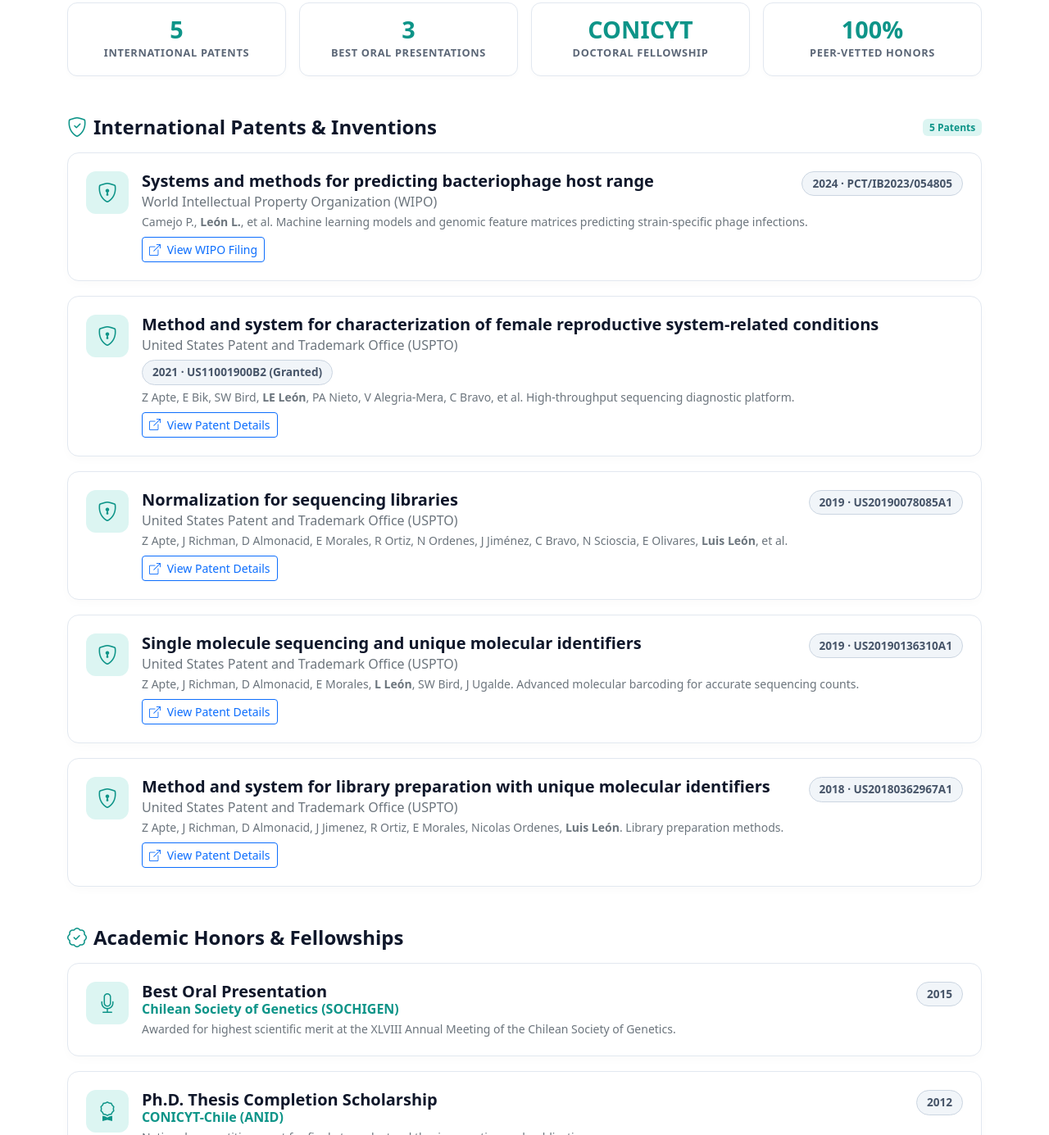
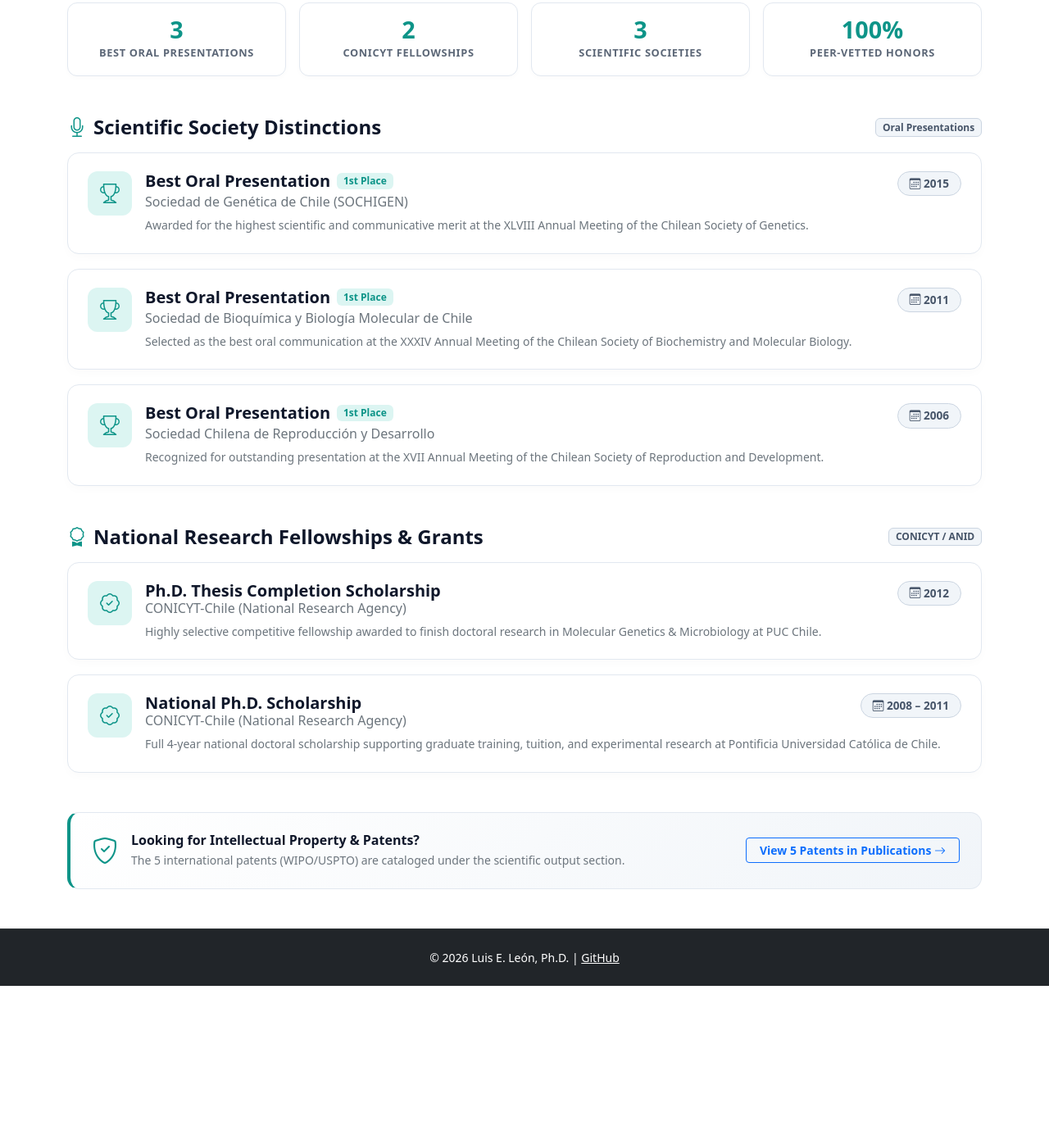
Before and after one commit to leleonp/leleonp.github.io, a website: page awards.html in a window 1280 px wide. Shown: the part 324-1709 px from the top of the page at 82% size. After the commit the page ends 1527 px from the top, so only its background shows below. Drawn offline with nearby package versions, Linux system fonts and the light colour scheme.

Commit message:
Eliminar patentes duplicadas de awards y enfocar en premios y becas

```diff
--- a/awards.html
+++ b/awards.html
@@ -50,7 +50,7 @@
         background: var(--card-bg);
         border: 1px solid var(--card-border);
         border-radius: 14px;
-        padding: 22px;
+        padding: 22px 24px;
         margin-bottom: 18px;
         transition: transform 0.2s ease, box-shadow 0.2s ease, border-color 0.2s ease;
         box-shadow: 0 4px 12px rgba(0,0,0,0.02);
@@ -61,8 +61,8 @@
         border-color: var(--accent-color);
       }
       .award-icon-box {
-        width: 52px;
-        height: 52px;
+        width: 54px;
+        height: 54px;
         border-radius: 12px;
         background: var(--accent-subtle);
         color: var(--accent-color);
@@ -77,10 +77,17 @@
         color: var(--pill-text);
         border: 1px solid var(--pill-border);
         border-radius: 50px;
-        padding: 4px 12px;
+        padding: 4px 14px;
         font-size: 0.85rem;
         font-weight: 600;
         white-space: nowrap;
+      }
+      .patents-crosslink-card {
+        background: linear-gradient(135deg, var(--card-bg) 0%, var(--pill-bg) 100%);
+        border: 1px solid var(--card-border);
+        border-left: 4px solid var(--accent-color) !important;
+        border-radius: 14px;
+        padding: 22px 26px;
       }
     </style>
 </head>
@@ -114,22 +121,16 @@
         <span class="badge" style="background: var(--accent-subtle); color: var(--accent-color); font-weight: 600;">
           <i class="bi bi-trophy-fill me-1"></i> Recognitions
         </span>
-        <span class="text-secondary small">Honors, Grants & Inventions</span>
+        <span class="text-secondary small">Honors, Grants & Fellowships</span>
       </div>
-      <h1 class="h2 fw-bold mb-1" style="color: var(--heading-color);">Honors, Awards & Patents</h1>
+      <h1 class="h2 fw-bold mb-1" style="color: var(--heading-color);">Awards & Honors</h1>
       <p class="text-secondary mb-0">
-        Scientific distinctions, national doctoral fellowships, and granted international patents.
+        Scientific presentations recognized by national societies and competitive doctoral research fellowships.
       </p>
     </div>
 
     <!-- Awards KPI Counters -->
     <div class="row g-3 mb-5">
-      <div class="col-6 col-md-3">
-        <div class="kpi-card">
-          <div class="kpi-number">5</div>
-          <div class="kpi-label">International Patents</div>
-        </div>
-      </div>
       <div class="col-6 col-md-3">
         <div class="kpi-card">
           <div class="kpi-number">3</div>
@@ -138,8 +139,14 @@
       </div>
       <div class="col-6 col-md-3">
         <div class="kpi-card">
-          <div class="kpi-number">CONICYT</div>
-          <div class="kpi-label">Doctoral Fellowship</div>
+          <div class="kpi-number">2</div>
+          <div class="kpi-label">CONICYT Fellowships</div>
+        </div>
+      </div>
+      <div class="col-6 col-md-3">
+        <div class="kpi-card">
+          <div class="kpi-number">3</div>
+          <div class="kpi-label">Scientific Societies</div>
         </div>
       </div>
       <div class="col-6 col-md-3">
@@ -150,237 +157,157 @@
       </div>
     </div>
 
-    <!-- Patents Section -->
+    <!-- Section 1: Scientific Society Awards -->
     <section class="mb-5">
         <div class="d-flex align-items-center justify-content-between mb-3">
           <h2 class="h4 fw-bold mb-0" style="color: var(--heading-color);">
-            <i class="bi bi-shield-check me-2" style="color: var(--accent-color);"></i>International Patents & Inventions
+            <i class="bi bi-mic me-2" style="color: var(--accent-color);"></i>Scientific Society Distinctions
           </h2>
-          <span class="badge" style="background: var(--accent-subtle); color: var(--accent-color); font-weight: 600;">5 Patents</span>
+          <span class="badge bg-secondary">Oral Presentations</span>
         </div>
 
+        <!-- 2015 Genetics -->
         <div class="award-card">
             <div class="d-flex flex-column flex-sm-row align-items-start gap-3">
                 <div class="award-icon-box">
-                    <i class="bi bi-shield-lock"></i>
+                    <i class="bi bi-trophy"></i>
                 </div>
                 <div class="flex-grow-1">
                     <div class="d-flex flex-wrap justify-content-between align-items-start gap-2 mb-1">
                         <div>
-                            <h3 class="h5 fw-bold mb-1" style="color: var(--heading-color);">Systems and methods for predicting bacteriophage host range</h3>
-                            <h4 class="h6 mb-0 text-secondary">World Intellectual Property Organization (WIPO)</h4>
+                            <div class="d-flex align-items-center gap-2 mb-1">
+                                <h3 class="h5 fw-bold mb-0" style="color: var(--heading-color);">Best Oral Presentation</h3>
+                                <span class="badge" style="background: var(--accent-subtle); color: var(--accent-color); font-weight: 600;">1st Place</span>
+                            </div>
+                            <h4 class="h6 mb-0 text-secondary">Sociedad de Genética de Chile (SOCHIGEN)</h4>
                         </div>
-                        <span class="year-pill">2024 · PCT/IB2023/054805</span>
+                        <span class="year-pill"><i class="bi bi-calendar3"></i> 2015</span>
                     </div>
-                    <p class="text-secondary small mb-2 mt-1">
-                        Camejo P., <b>León L.</b>, et al. Machine learning models and genomic feature matrices predicting strain-specific phage infections.
+                    <p class="text-secondary small mb-0 mt-2" style="line-height: 1.6;">
+                        Awarded for the highest scientific and communicative merit at the XLVIII Annual Meeting of the Chilean Society of Genetics.
                     </p>
-                    <a href="https://patentscope.wipo.int/search/en/detail.jsf?docId=WO2024231715" target="_blank" class="btn btn-sm btn-outline-primary">
-                        <i class="bi bi-box-arrow-up-right me-1"></i> View WIPO Filing
-                    </a>
                 </div>
             </div>
         </div>
 
+        <!-- 2011 Biochemistry -->
         <div class="award-card">
             <div class="d-flex flex-column flex-sm-row align-items-start gap-3">
                 <div class="award-icon-box">
-                    <i class="bi bi-shield-lock"></i>
+                    <i class="bi bi-trophy"></i>
                 </div>
                 <div class="flex-grow-1">
                     <div class="d-flex flex-wrap justify-content-between align-items-start gap-2 mb-1">
                         <div>
-                            <h3 class="h5 fw-bold mb-1" style="color: var(--heading-color);">Method and system for characterization of female reproductive system-related conditions</h3>
-                            <h4 class="h6 mb-0 text-secondary">United States Patent and Trademark Office (USPTO)</h4>
+                            <div class="d-flex align-items-center gap-2 mb-1">
+                                <h3 class="h5 fw-bold mb-0" style="color: var(--heading-color);">Best Oral Presentation</h3>
+                                <span class="badge" style="background: var(--accent-subtle); color: var(--accent-color); font-weight: 600;">1st Place</span>
+                            </div>
+                            <h4 class="h6 mb-0 text-secondary">Sociedad de Bioquímica y Biología Molecular de Chile</h4>
                         </div>
-                        <span class="year-pill">2021 · US11001900B2 (Granted)</span>
+                        <span class="year-pill"><i class="bi bi-calendar3"></i> 2011</span>
                     </div>
-                    <p class="text-secondary small mb-2 mt-1">
-                        Z Apte, E Bik, SW Bird, <b>LE León</b>, PA Nieto, V Alegria-Mera, C Bravo, et al. High-throughput sequencing diagnostic platform.
+                    <p class="text-secondary small mb-0 mt-2" style="line-height: 1.6;">
+                        Selected as the best oral communication at the XXXIV Annual Meeting of the Chilean Society of Biochemistry and Molecular Biology.
                     </p>
-                    <a href="https://patents.google.com/patent/US11001900B2/en" target="_blank" class="btn btn-sm btn-outline-primary">
-                        <i class="bi bi-box-arrow-up-right me-1"></i> View Patent Details
-                    </a>
                 </div>
             </div>
         </div>
 
+        <!-- 2006 Reproduction -->
         <div class="award-card">
             <div class="d-flex flex-column flex-sm-row align-items-start gap-3">
                 <div class="award-icon-box">
-                    <i class="bi bi-shield-lock"></i>
+                    <i class="bi bi-trophy"></i>
                 </div>
                 <div class="flex-grow-1">
                     <div class="d-flex flex-wrap justify-content-between align-items-start gap-2 mb-1">
                         <div>
-                            <h3 class="h5 fw-bold mb-1" style="color: var(--heading-color);">Normalization for sequencing libraries</h3>
-                            <h4 class="h6 mb-0 text-secondary">United States Patent and Trademark Office (USPTO)</h4>
+                            <div class="d-flex align-items-center gap-2 mb-1">
+                                <h3 class="h5 fw-bold mb-0" style="color: var(--heading-color);">Best Oral Presentation</h3>
+                                <span class="badge" style="background: var(--accent-subtle); color: var(--accent-color); font-weight: 600;">1st Place</span>
+                            </div>
+                            <h4 class="h6 mb-0 text-secondary">Sociedad Chilena de Reproducción y Desarrollo</h4>
                         </div>
-                        <span class="year-pill">2019 · US20190078085A1</span>
+                        <span class="year-pill"><i class="bi bi-calendar3"></i> 2006</span>
                     </div>
-                    <p class="text-secondary small mb-2 mt-1">
-                        Z Apte, J Richman, D Almonacid, E Morales, R Ortiz, N Ordenes, J Jiménez, C Bravo, N Scioscia, E Olivares, <b>Luis León</b>, et al.
+                    <p class="text-secondary small mb-0 mt-2" style="line-height: 1.6;">
+                        Recognized for outstanding presentation at the XVII Annual Meeting of the Chilean Society of Reproduction and Development.
                     </p>
-                    <a href="https://patents.google.com/patent/US20190078085A1/en" target="_blank" class="btn btn-sm btn-outline-primary">
-                        <i class="bi bi-box-arrow-up-right me-1"></i> View Patent Details
-                    </a>
-                </div>
-            </div>
-        </div>
-
-        <div class="award-card">
-            <div class="d-flex flex-column flex-sm-row align-items-start gap-3">
-                <div class="award-icon-box">
-                    <i class="bi bi-shield-lock"></i>
-                </div>
-                <div class="flex-grow-1">
-                    <div class="d-flex flex-wrap justify-content-between align-items-start gap-2 mb-1">
-                        <div>
-                            <h3 class="h5 fw-bold mb-1" style="color: var(--heading-color);">Single molecule sequencing and unique molecular identifiers</h3>
-                            <h4 class="h6 mb-0 text-secondary">United States Patent and Trademark Office (USPTO)</h4>
-                        </div>
-                        <span class="year-pill">2019 · US20190136310A1</span>
-                    </div>
-                    <p class="text-secondary small mb-2 mt-1">
-                        Z Apte, J Richman, D Almonacid, E Morales, <b>L León</b>, SW Bird, J Ugalde. Advanced molecular barcoding for accurate sequencing counts.
-                    </p>
-                    <a href="https://patents.google.com/patent/US20190136310A1/en" target="_blank" class="btn btn-sm btn-outline-primary">
-                        <i class="bi bi-box-arrow-up-right me-1"></i> View Patent Details
-                    </a>
-                </div>
-            </div>
-        </div>
-
-        <div class="award-card">
-            <div class="d-flex flex-column flex-sm-row align-items-start gap-3">
-                <div class="award-icon-box">
-                    <i class="bi bi-shield-lock"></i>
-                </div>
-                <div class="flex-grow-1">
-                    <div class="d-flex flex-wrap justify-content-between align-items-start gap-2 mb-1">
-                        <div>
-                            <h3 class="h5 fw-bold mb-1" style="color: var(--heading-color);">Method and system for library preparation with unique molecular identifiers</h3>
-                            <h4 class="h6 mb-0 text-secondary">United States Patent and Trademark Office (USPTO)</h4>
-                        </div>
-                        <span class="year-pill">2018 · US20180362967A1</span>
-                    </div>
-                    <p class="text-secondary small mb-2 mt-1">
-                        Z Apte, J Richman, D Almonacid, J Jimenez, R Ortiz, E Morales, Nicolas Ordenes, <b>Luis León</b>. Library preparation methods.
-                    </p>
-                    <a href="https://patents.google.com/patent/US20180362967A1/en" target="_blank" class="btn btn-sm btn-outline-primary">
-                        <i class="bi bi-box-arrow-up-right me-1"></i> View Patent Details
-                    </a>
                 </div>
             </div>
         </div>
     </section>
 
-    <!-- Awards & Fellowships Section -->
-    <section>
-        <h2 class="h4 fw-bold mb-3" style="color: var(--heading-color);">
-            <i class="bi bi-patch-check me-2" style="color: var(--accent-color);"></i>Academic Honors & Fellowships
-        </h2>
+    <!-- Section 2: Competitive National Fellowships -->
+    <section class="mb-5">
+        <div class="d-flex align-items-center justify-content-between mb-3">
+          <h2 class="h4 fw-bold mb-0" style="color: var(--heading-color);">
+            <i class="bi bi-award me-2" style="color: var(--accent-color);"></i>National Research Fellowships & Grants
+          </h2>
+          <span class="badge bg-secondary">CONICYT / ANID</span>
+        </div>
 
+        <!-- 2012 Thesis Completion -->
         <div class="award-card">
             <div class="d-flex flex-column flex-sm-row align-items-start gap-3">
                 <div class="award-icon-box">
-                    <i class="bi bi-mic"></i>
+                    <i class="bi bi-patch-check"></i>
                 </div>
                 <div class="flex-grow-1">
                     <div class="d-flex flex-wrap justify-content-between align-items-start gap-2 mb-1">
                         <div>
-                            <h3 class="h5 fw-bold mb-0" style="color: var(--heading-color);">Best Oral Presentation</h3>
-                            <h4 class="h6 mb-0" style="color: var(--accent-color); font-weight: 600;">Chilean Society of Genetics (SOCHIGEN)</h4>
+                            <h3 class="h5 fw-bold mb-0" style="color: var(--heading-color);">Ph.D. Thesis Completion Scholarship</h3>
+                            <h4 class="h6 mb-0 text-secondary">CONICYT-Chile (National Research Agency)</h4>
                         </div>
-                        <span class="year-pill">2015</span>
+                        <span class="year-pill"><i class="bi bi-calendar3"></i> 2012</span>
                     </div>
-                    <p class="text-secondary small mb-0 mt-1">
-                        Awarded for highest scientific merit at the XLVIII Annual Meeting of the Chilean Society of Genetics.
+                    <p class="text-secondary small mb-0 mt-2" style="line-height: 1.6;">
+                        Highly selective competitive fellowship awarded to finish doctoral research in Molecular Genetics & Microbiology at PUC Chile.
                     </p>
                 </div>
             </div>
         </div>
 
+        <!-- 2008-2011 PhD Scholarship -->
         <div class="award-card">
             <div class="d-flex flex-column flex-sm-row align-items-start gap-3">
                 <div class="award-icon-box">
-                    <i class="bi bi-award"></i>
-                </div>
-                <div class="flex-grow-1">
-                    <div class="d-flex flex-wrap justify-content-between align-items-start gap-2 mb-1">
-                        <div>
-                            <h3 class="h5 fw-bold mb-0" style="color: var(--heading-color);">Ph.D. Thesis Completion Scholarship</h3>
-                            <h4 class="h6 mb-0" style="color: var(--accent-color); font-weight: 600;">CONICYT-Chile (ANID)</h4>
-                        </div>
-                        <span class="year-pill">2012</span>
-                    </div>
-                    <p class="text-secondary small mb-0 mt-1">
-                        National competitive grant for final-stage doctoral thesis execution and publication.
-                    </p>
-                </div>
-            </div>
-        </div>
-
-        <div class="award-card">
-            <div class="d-flex flex-column flex-sm-row align-items-start gap-3">
-                <div class="award-icon-box">
-                    <i class="bi bi-mic"></i>
-                </div>
-                <div class="flex-grow-1">
-                    <div class="d-flex flex-wrap justify-content-between align-items-start gap-2 mb-1">
-                        <div>
-                            <h3 class="h5 fw-bold mb-0" style="color: var(--heading-color);">Best Oral Presentation</h3>
-                            <h4 class="h6 mb-0" style="color: var(--accent-color); font-weight: 600;">Chilean Society of Biochemistry and Molecular Biology</h4>
-                        </div>
-                        <span class="year-pill">2011</span>
-                    </div>
-                    <p class="text-secondary small mb-0 mt-1">
-                        Recognized at the XXXIV Annual Meeting of the Chilean Society of Biochemistry and Molecular Biology.
-                    </p>
-                </div>
-            </div>
-        </div>
-
-        <div class="award-card">
-            <div class="d-flex flex-column flex-sm-row align-items-start gap-3">
-                <div class="award-icon-box">
-                    <i class="bi bi-award"></i>
+                    <i class="bi bi-patch-check"></i>
                 </div>
                 <div class="flex-grow-1">
                     <div class="d-flex flex-wrap justify-content-between align-items-start gap-2 mb-1">
                         <div>
                             <h3 class="h5 fw-bold mb-0" style="color: var(--heading-color);">National Ph.D. Scholarship</h3>
-                            <h4 class="h6 mb-0" style="color: var(--accent-color); font-weight: 600;">CONICYT-Chile (ANID)</h4>
+                            <h4 class="h6 mb-0 text-secondary">CONICYT-Chile (National Research Agency)</h4>
                         </div>
-                        <span class="year-pill">2008 – 2011</span>
+                        <span class="year-pill"><i class="bi bi-calendar3"></i> 2008 – 2011</span>
                     </div>
-                    <p class="text-secondary small mb-0 mt-1">
-                        Full fellowship supporting doctoral studies in Molecular Genetics and Microbiology at PUC Chile.
-                    </p>
-                </div>
-            </div>
-        </div>
-
-        <div class="award-card">
-            <div class="d-flex flex-column flex-sm-row align-items-start gap-3">
-                <div class="award-icon-box">
-                    <i class="bi bi-mic"></i>
-                </div>
-                <div class="flex-grow-1">
-                    <div class="d-flex flex-wrap justify-content-between align-items-start gap-2 mb-1">
-                        <div>
-                            <h3 class="h5 fw-bold mb-0" style="color: var(--heading-color);">Best Oral Presentation</h3>
-                            <h4 class="h6 mb-0" style="color: var(--accent-color); font-weight: 600;">Chilean Society of Reproduction and Development</h4>
-                        </div>
-                        <span class="year-pill">2006</span>
-                    </div>
-                    <p class="text-secondary small mb-0 mt-1">
-                        Awarded at the XVII Annual Meeting of the Chilean Society of Reproduction and Development.
+                    <p class="text-secondary small mb-0 mt-2" style="line-height: 1.6;">
+                        Full 4-year national doctoral scholarship supporting graduate training, tuition, and experimental research at Pontificia Universidad Católica de Chile.
                     </p>
                 </div>
             </div>
         </div>
     </section>
+
+    <!-- Crosslink to Patents in Publications -->
+    <div class="patents-crosslink-card">
+        <div class="d-flex flex-column flex-md-row align-items-start align-items-md-center justify-content-between gap-3">
+            <div class="d-flex align-items-center gap-3">
+                <i class="bi bi-shield-check fs-2" style="color: var(--accent-color);"></i>
+                <div>
+                    <h3 class="h6 fw-bold mb-1" style="color: var(--heading-color);">Looking for Intellectual Property & Patents?</h3>
+                    <p class="small text-secondary mb-0">
+                        The 5 international patents (WIPO/USPTO) are cataloged under the scientific output section.
+                    </p>
+                </div>
+            </div>
+            <a href="publications.html#headingPatents" class="btn btn-outline-primary btn-sm px-3 fw-semibold text-nowrap">
+                View 5 Patents in Publications <i class="bi bi-arrow-right"></i>
+            </a>
+        </div>
+    </div>
 </div>
 
 <footer class="bg-dark text-white text-center py-4 mt-5">
```
